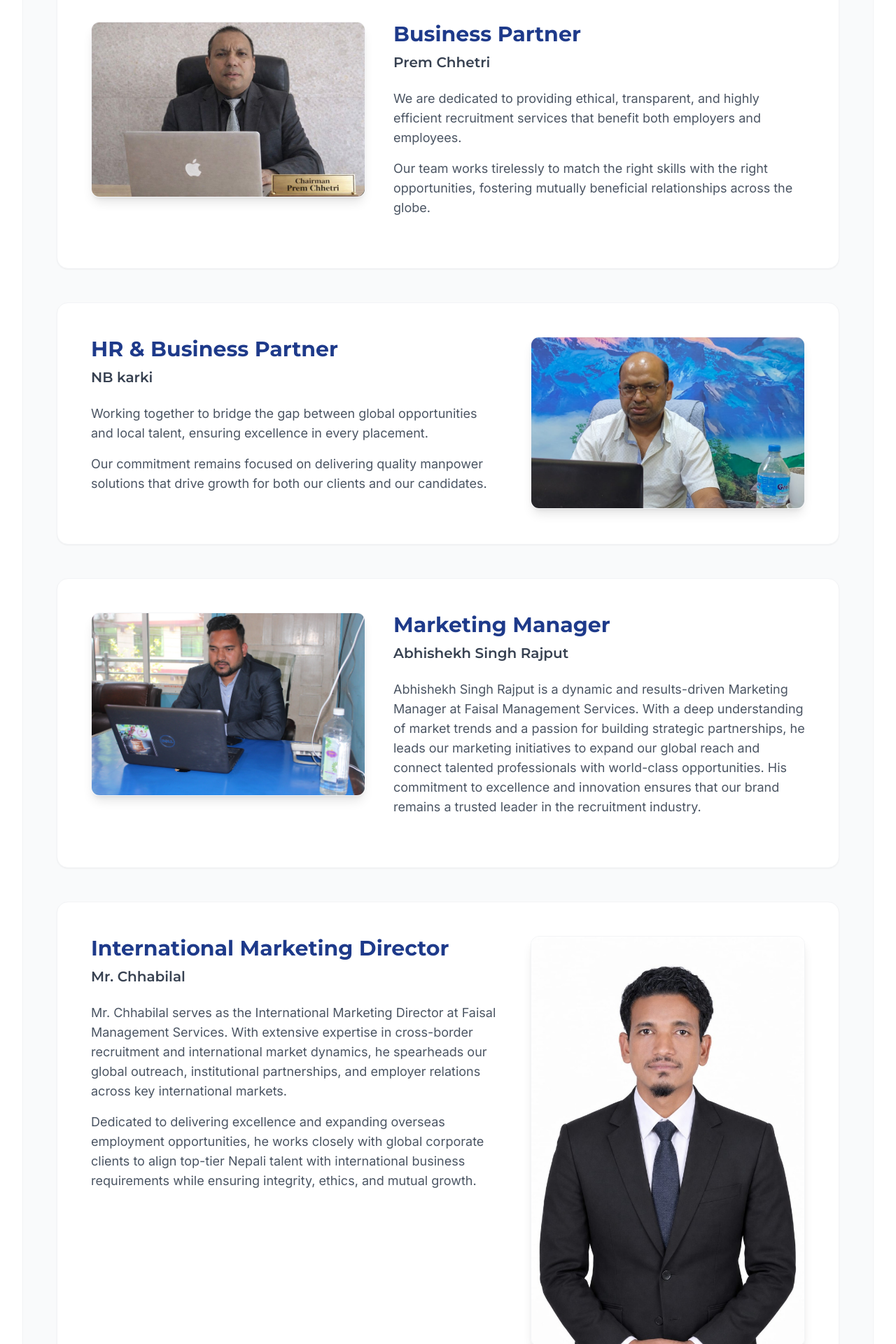
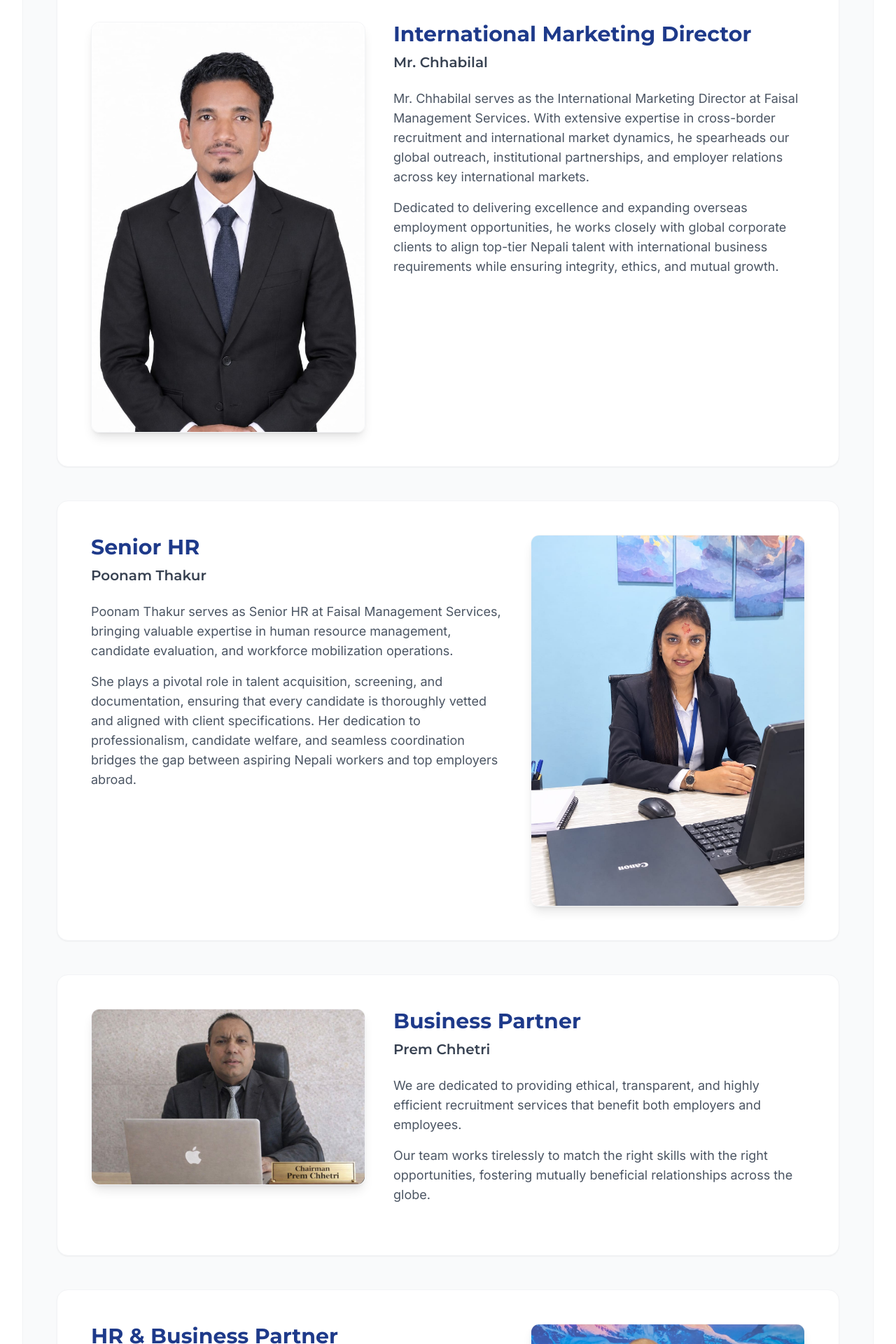
Before and after one commit to saroj60/faisalmanagement, a React (Vite) app: page /about in a window 1280 px wide. Shown: the part 2140-4060 px from the top of the page at 70% size. Built offline with nearby package versions, Linux system fonts and the light colour scheme; no server answers.

Commit message:
Update phone number to 9705111337, add Senior HR Poonam Thakur, and reorder team series

```diff
--- a/index.html
+++ b/index.html
@@ -71,7 +71,7 @@
           "logo": "https://faisalnepal.com.np/favicon.png",
           "image": "https://faisalnepal.com.np/favicon.png",
           "description": "Government authorized overseas recruitment agency in Kathmandu, Nepal (Govt. Lic. No. 1289/074/75, Reg. No. 165229/73/74) and Kuwait Office (C.R. No. 2020/19741). We supply skilled, technical, and professional manpower across Gulf and Southeast Asian countries.",
-          "telephone": "+977-14592271",
+          "telephone": "+977 9705111337",
           "email": "info@faisalmanagement.com.np",
           "sameAs": [
             "https://www.facebook.com/share/1BRyNVwXkE/",
--- a/src/components/home/FAQ.jsx
+++ b/src/components/home/FAQ.jsx
@@ -26,7 +26,7 @@ export const FAQ_DATA = [
     },
     {
         question: "How can international employers submit job demands or request manpower?",
-        answer: `Overseas employers can directly submit demand letters through our online portal, email us at ${COMPANY_INFO.email}, or contact our Kathmandu Head Office (+977-14592271) or Kuwait Office (${COMPANY_INFO.kuwaitOffice.phone}). We provide full legal liaison and swift mobilization.`
+        answer: `Overseas employers can directly submit demand letters through our online portal, email us at ${COMPANY_INFO.email}, or contact our Kathmandu Head Office (${COMPANY_INFO.phone}) or Kuwait Office (${COMPANY_INFO.kuwaitOffice.phone}). We provide full legal liaison and swift mobilization.`
     }
 ];
 
--- a/src/components/layout/Footer.jsx
+++ b/src/components/layout/Footer.jsx
@@ -86,7 +86,9 @@ const Footer = () => {
                             </li>
                             <li className="flex items-center">
                                 <Phone size={18} className="mr-3 text-accent flex-shrink-0" />
-                                <span>{COMPANY_INFO.phone}</span>
+                                <a href={`tel:${COMPANY_INFO.phone.replace(/[^0-9+]/g, '')}`} className="hover:text-accent transition-colors">
+                                    {COMPANY_INFO.phone}
+                                </a>
                             </li>
                             <li className="flex items-center">
                                 <Mail size={18} className="mr-3 text-accent flex-shrink-0" />
--- a/src/pages/About.jsx
+++ b/src/pages/About.jsx
@@ -1,6 +1,6 @@
 import React from 'react';
 import Section from '../components/ui/Section';
-import { Target, Eye, Heart, Phone, Mail, MapPin } from 'lucide-react';
+import { Target, Eye, Heart, Phone, Mail } from 'lucide-react';
 import Card from '../components/ui/Card';
 import { COMPANY_INFO } from '../utils/constants';
 import headerBg from '../assets/about-header.png';
@@ -11,6 +11,7 @@ import partnerPhoto from '../assets/partner NB.png';
 import registrationImg from '../assets/registration.png';
 import marketingManagerPhoto from '../assets/marketing manager.jpeg';
 import chhabilalPhoto from '../assets/chhabilal.jpg';
+import poonamPhoto from '../assets/poonam_thakur.png';
 import lisencePhoto from '../assets/lisence.jpeg';
 import EmbassyClients from '../components/common/EmbassyClients';
 import SEO from '../components/common/SEO';
@@ -146,17 +147,67 @@ const About = () => {
                                         <Phone size={14} />
                                         <span>+965 98034552</span>
                                     </a>
-                                    <div className="inline-flex items-center gap-1.5 bg-emerald-50 text-emerald-800 px-3.5 py-1.5 rounded-full font-semibold text-[11px] sm:text-xs">
-                                        <MapPin size={14} className="text-emerald-600 shrink-0" />
-                                        <span>Kuwait Office: Jleeb Al Shyoukh, Al Sour (C.R. 2020/19741)</span>
-                                    </div>
                                 </div>
                             </div>
                         </div>
                     </div>
 
-                    {/* Business Partner - Prem Chhetri - MIDDLE */}
+                    {/* International Marketing Director - Mr. Chhabilal */}
                     <div className="bg-white rounded-2xl p-5 sm:p-8 md:p-12 mb-8 sm:mb-12 shadow-sm border border-gray-100 mt-8 sm:mt-12">
+                        <div className="flex flex-col md:flex-row gap-6 sm:gap-10 items-start">
+                            <div className="w-full md:w-2/5 flex justify-center">
+                                <div className="relative mx-auto w-full max-w-[280px] sm:max-w-xs md:max-w-none h-auto rounded-xl overflow-hidden shadow-lg border border-gray-100">
+                                    <img
+                                        src={chhabilalPhoto}
+                                        alt="International Marketing Director"
+                                        className="w-full h-auto object-cover"
+                                        onError={(e) => {
+                                            e.target.src = 'https://images.unsplash.com/photo-1560250097-0b93528c311a?q=80&w=1974&auto=format&fit=crop';
+                                        }}
+                                    />
+                                </div>
+                            </div>
+                            <div className="w-full md:w-3/5 text-center md:text-left">
+                                <h2 className="text-2xl sm:text-3xl font-bold text-primary mb-2">International Marketing Director</h2>
+                                <h3 className="text-lg sm:text-xl font-semibold text-gray-700 mb-4 sm:mb-6">Mr. Chhabilal</h3>
+
+                                <div className="space-y-4 text-gray-600 mb-6 text-base sm:text-lg leading-relaxed">
+                                    <p>Mr. Chhabilal serves as the International Marketing Director at Faisal Management Services. With extensive expertise in cross-border recruitment and international market dynamics, he spearheads our global outreach, institutional partnerships, and employer relations across key international markets.</p>
+                                    <p>Dedicated to delivering excellence and expanding overseas employment opportunities, he works closely with global corporate clients to align top-tier Nepali talent with international business requirements while ensuring integrity, ethics, and mutual growth.</p>
+                                </div>
+                            </div>
+                        </div>
+                    </div>
+
+                    {/* Senior HR - Poonam Thakur */}
+                    <div className="bg-white rounded-2xl p-5 sm:p-8 md:p-12 mb-8 sm:mb-12 shadow-sm border border-gray-100 mt-8">
+                        <div className="flex flex-col md:flex-row-reverse gap-6 sm:gap-10 items-start">
+                            <div className="w-full md:w-2/5 flex justify-center">
+                                <div className="relative mx-auto w-full max-w-[280px] sm:max-w-xs md:max-w-none h-auto rounded-xl overflow-hidden shadow-lg border border-gray-100">
+                                    <img
+                                        src={poonamPhoto}
+                                        alt="Senior HR"
+                                        className="w-full h-auto object-cover"
+                                        onError={(e) => {
+                                            e.target.src = 'https://images.unsplash.com/photo-1573496359142-b8d87734a5a2?q=80&w=1976&auto=format&fit=crop';
+                                        }}
+                                    />
+                                </div>
+                            </div>
+                            <div className="w-full md:w-3/5 text-center md:text-left">
+                                <h2 className="text-2xl sm:text-3xl font-bold text-primary mb-2">Senior HR</h2>
+                                <h3 className="text-lg sm:text-xl font-semibold text-gray-700 mb-4 sm:mb-6">Poonam Thakur</h3>
+
+                                <div className="space-y-4 text-gray-600 mb-6 text-base sm:text-lg leading-relaxed">
+                                    <p>Poonam Thakur serves as Senior HR at Faisal Management Services, bringing valuable expertise in human resource management, candidate evaluation, and workforce mobilization operations.</p>
+                                    <p>She plays a pivotal role in talent acquisition, screening, and documentation, ensuring that every candidate is thoroughly vetted and aligned with client specifications. Her dedication to professionalism, candidate welfare, and seamless coordination bridges the gap between aspiring Nepali workers and top employers abroad.</p>
+                                </div>
+                            </div>
+                        </div>
+                    </div>
+
+                    {/* Business Partner - Prem Chhetri */}
+                    <div className="bg-white rounded-2xl p-5 sm:p-8 md:p-12 mb-8 sm:mb-12 shadow-sm border border-gray-100 mt-8">
                         <div className="flex flex-col md:flex-row gap-6 sm:gap-10 items-start">
                             <div className="w-full md:w-2/5 flex justify-center">
                                 <div className="relative mx-auto w-full max-w-[280px] sm:max-w-xs md:max-w-none h-auto rounded-xl overflow-hidden shadow-lg border border-gray-100">
@@ -210,7 +261,7 @@ const About = () => {
                     </div>
 
                     {/* Marketing Manager - Abhishekh Singh Rajput */}
-                    <div className="bg-white rounded-2xl p-5 sm:p-8 md:p-12 mb-8 sm:mb-12 shadow-sm border border-gray-100 mt-8">
+                    <div className="bg-white rounded-2xl p-5 sm:p-8 md:p-12 mb-10 sm:mb-16 shadow-sm border border-gray-100 mt-8">
                         <div className="flex flex-col md:flex-row gap-6 sm:gap-10 items-start">
                             <div className="w-full md:w-2/5 flex justify-center">
                                 <div className="relative mx-auto w-full max-w-[280px] sm:max-w-xs md:max-w-none h-auto rounded-xl overflow-hidden shadow-lg border border-gray-100">
@@ -230,33 +281,6 @@ const About = () => {
 
                                 <div className="space-y-4 text-gray-600 mb-6 text-base sm:text-lg leading-relaxed">
                                     <p>Abhishekh Singh Rajput is a dynamic and results-driven Marketing Manager at Faisal Management Services. With a deep understanding of market trends and a passion for building strategic partnerships, he leads our marketing initiatives to expand our global reach and connect talented professionals with world-class opportunities. His commitment to excellence and innovation ensures that our brand remains a trusted leader in the recruitment industry.</p>
-                                </div>
-                            </div>
-                        </div>
-                    </div>
-
-                    {/* International Marketing Director - Mr. Chhabilal */}
-                    <div className="bg-white rounded-2xl p-5 sm:p-8 md:p-12 mb-10 sm:mb-16 shadow-sm border border-gray-100 mt-8">
-                        <div className="flex flex-col md:flex-row-reverse gap-6 sm:gap-10 items-start">
-                            <div className="w-full md:w-2/5 flex justify-center">
-                                <div className="relative mx-auto w-full max-w-[280px] sm:max-w-xs md:max-w-none h-auto rounded-xl overflow-hidden shadow-lg border border-gray-100">
-                                    <img
-                                        src={chhabilalPhoto}
-                                        alt="International Marketing Director"
-                                        className="w-full h-auto object-cover"
-                                        onError={(e) => {
-                                            e.target.src = 'https://images.unsplash.com/photo-1560250097-0b93528c311a?q=80&w=1974&auto=format&fit=crop';
-                                        }}
-                                    />
-                                </div>
-                            </div>
-                            <div className="w-full md:w-3/5 text-center md:text-left">
-                                <h2 className="text-2xl sm:text-3xl font-bold text-primary mb-2">International Marketing Director</h2>
-                                <h3 className="text-lg sm:text-xl font-semibold text-gray-700 mb-4 sm:mb-6">Mr. Chhabilal</h3>
-
-                                <div className="space-y-4 text-gray-600 mb-6 text-base sm:text-lg leading-relaxed">
-                                    <p>Mr. Chhabilal serves as the International Marketing Director at Faisal Management Services. With extensive expertise in cross-border recruitment and international market dynamics, he spearheads our global outreach, institutional partnerships, and employer relations across key international markets.</p>
-                                    <p>Dedicated to delivering excellence and expanding overseas employment opportunities, he works closely with global corporate clients to align top-tier Nepali talent with international business requirements while ensuring integrity, ethics, and mutual growth.</p>
                                 </div>
                             </div>
                         </div>
--- a/src/pages/Contact.jsx
+++ b/src/pages/Contact.jsx
@@ -111,7 +111,7 @@ const Contact = () => {
                                     <div className="space-y-1 text-xs text-gray-600">
                                         <p className="flex items-center">
                                             <Phone size={13} className="text-accent mr-2 shrink-0" />
-                                            <a href="tel:+97714592271" className="hover:underline">{COMPANY_INFO.phone}</a>
+                                            <a href={`tel:${COMPANY_INFO.phone.replace(/[^0-9+]/g, '')}`} className="hover:underline">{COMPANY_INFO.phone}</a>
                                         </p>
                                         <p className="flex items-center">
                                             <Mail size={13} className="text-accent mr-2 shrink-0" />
--- a/src/pages/KuwaitManpower.jsx
+++ b/src/pages/KuwaitManpower.jsx
@@ -188,7 +188,7 @@ const KuwaitManpower = () => {
                     },
                     {
                         "@type": "ContactPoint",
-                        "telephone": "+977-14592271",
+                        "telephone": "+977 9705111337",
                         "contactType": "head office",
                         "areaServed": "NP",
                         "availableLanguage": ["English", "Nepali"]
--- a/src/utils/constants.js
+++ b/src/utils/constants.js
@@ -14,7 +14,7 @@ export const COMPANY_INFO = {
     formerName: 'Sony International Pvt. Ltd.',
     tagline: 'Facilitate For Quality Support',
     email: 'info@faisalmanagement.com.np',
-    phone: '+977-14592271, 4592272',
+    phone: '+977 9705111337',
     address: 'Pinglasthan-9, Bajreshwori Marg, Kathmandu, Nepal',
 
     // Kuwait Office Information
--- a/vite.config.js
+++ b/vite.config.js
@@ -5,7 +5,7 @@ import react from '@vitejs/plugin-react'
 export default defineConfig({
   plugins: [react()],
   server: {
-    port: 5175,
+    port: 5176,
     proxy: {
       '/api': 'http://localhost:5000',
     },
```
Also changed, not shown: src/assets/poonam_thakur.png (added).
